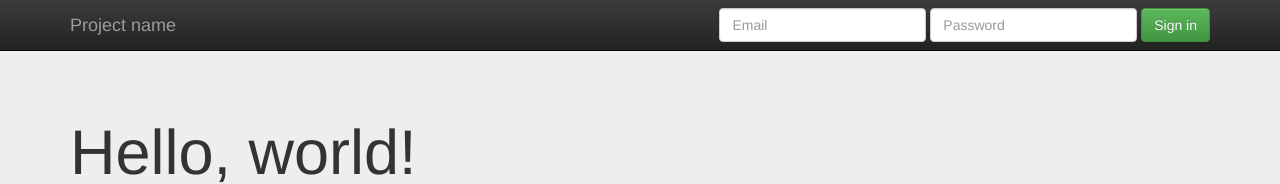
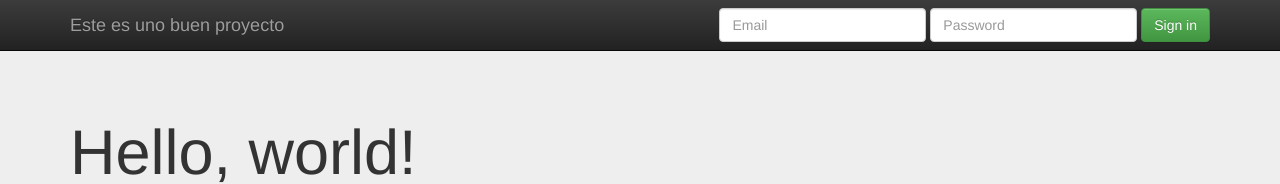
Before and after one commit to jorgeesc/Prueba, a plain HTML site: page index.html in a window 1280 px wide. Shown: the top 184 px of the page. Drawn offline with nearby package versions, Linux system fonts and the light colour scheme.

Commit message:
MOdifique un titulo

```diff
--- a/index.html
+++ b/index.html
@@ -36,7 +36,7 @@
             <span class="icon-bar"></span>
             <span class="icon-bar"></span>
           </button>
-          <a class="navbar-brand" href="#">Project name</a>
+          <a class="navbar-brand" href="#">Este es uno buen proyecto</a>
         </div>
         <div id="navbar" class="navbar-collapse collapse">
           <form class="navbar-form navbar-right" role="form">
```
